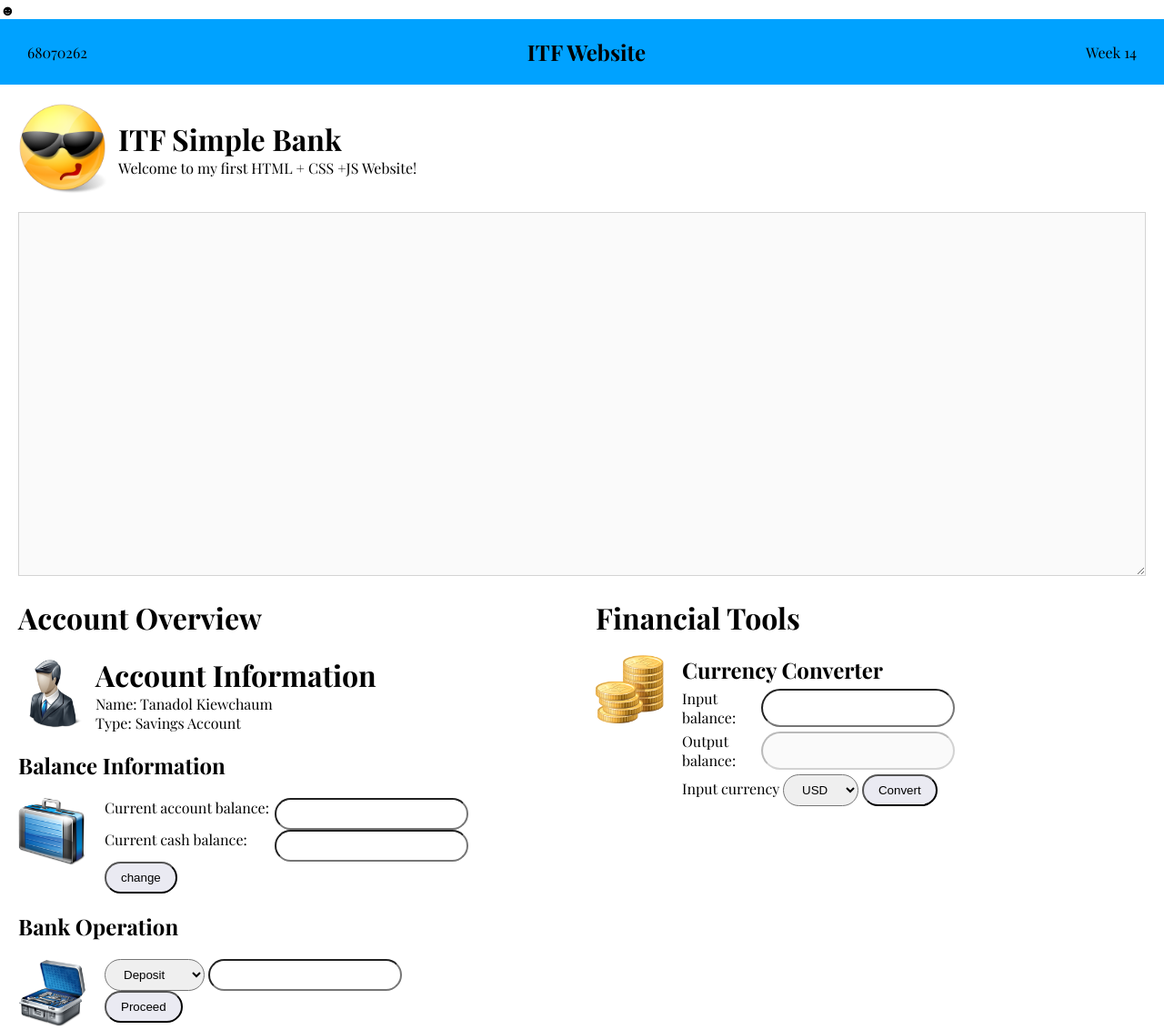
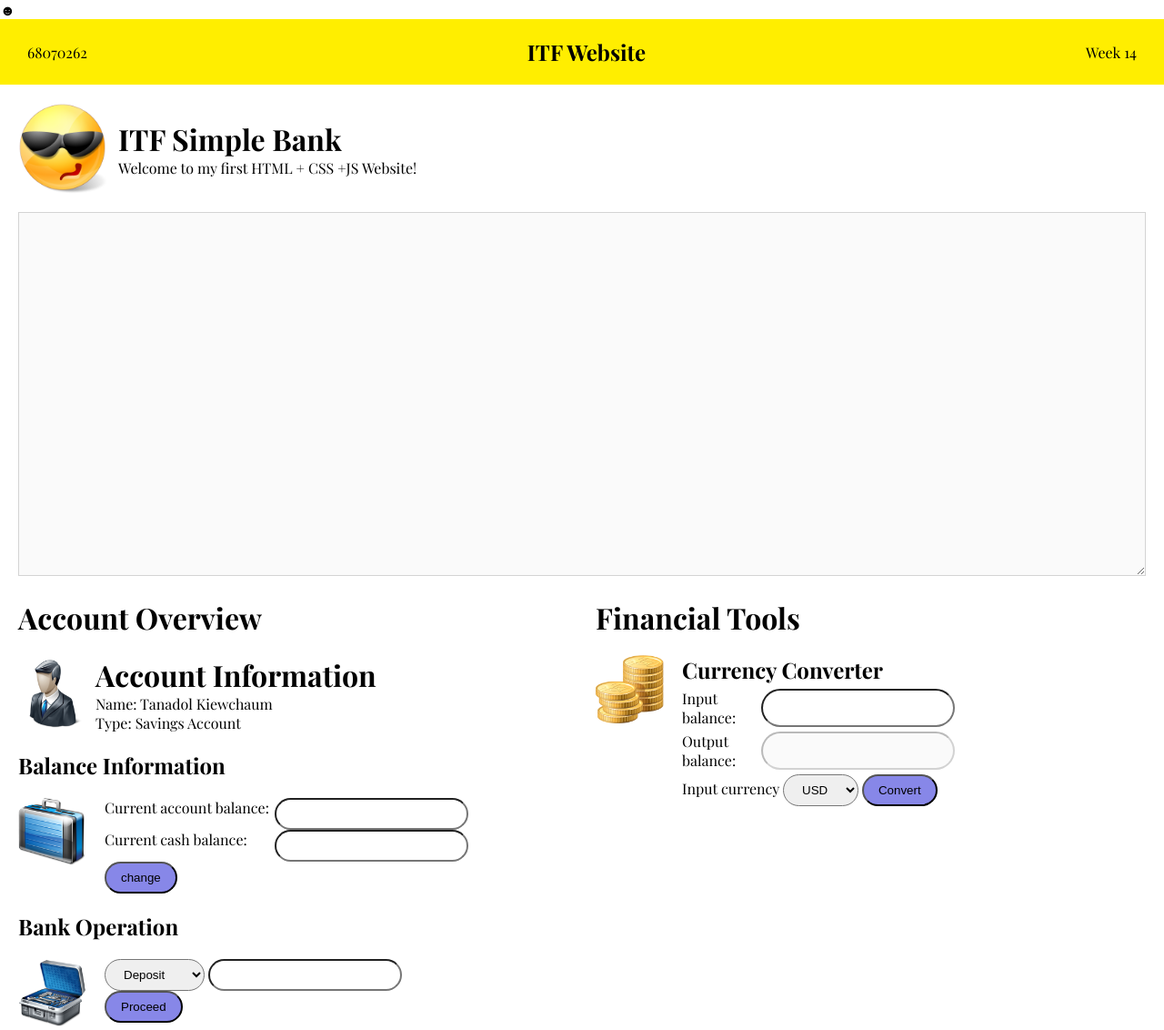
Before and after one commit to Poooooooom8/itf-it68070262, a plain HTML site: page index.html in a window 1280 px wide. Shown: the whole page at 91% size. Drawn offline with nearby package versions, Linux system fonts and the light colour scheme; a web font is replaced by a local one.

Commit message:
Update styleLab.css
3 color

```diff
--- a/styleLab.css
+++ b/styleLab.css
@@ -11,7 +11,7 @@ body {
 }
 
 nav {
-    background-color: rgb(0, 162, 255);
+    background-color: rgb(255, 238, 0);
     display: flex;
     justify-content: space-between;
     align-items: center;
@@ -85,7 +85,7 @@ button{
     border-radius: 30px;
     padding-inline: 1rem;
     padding-block: 0.5rem;
-    background-color: rgb(234, 234, 242);
+    background-color: rgb(135, 135, 232);
 }
 
 input{
@@ -105,5 +105,5 @@ option{
     border-radius: 30px;
     padding-inline: 1rem;
     padding-block: 0.5rem;
-    background-color: rgb(234, 234, 242);
+    background-color: rgb(0, 255, 187);
 }
```
